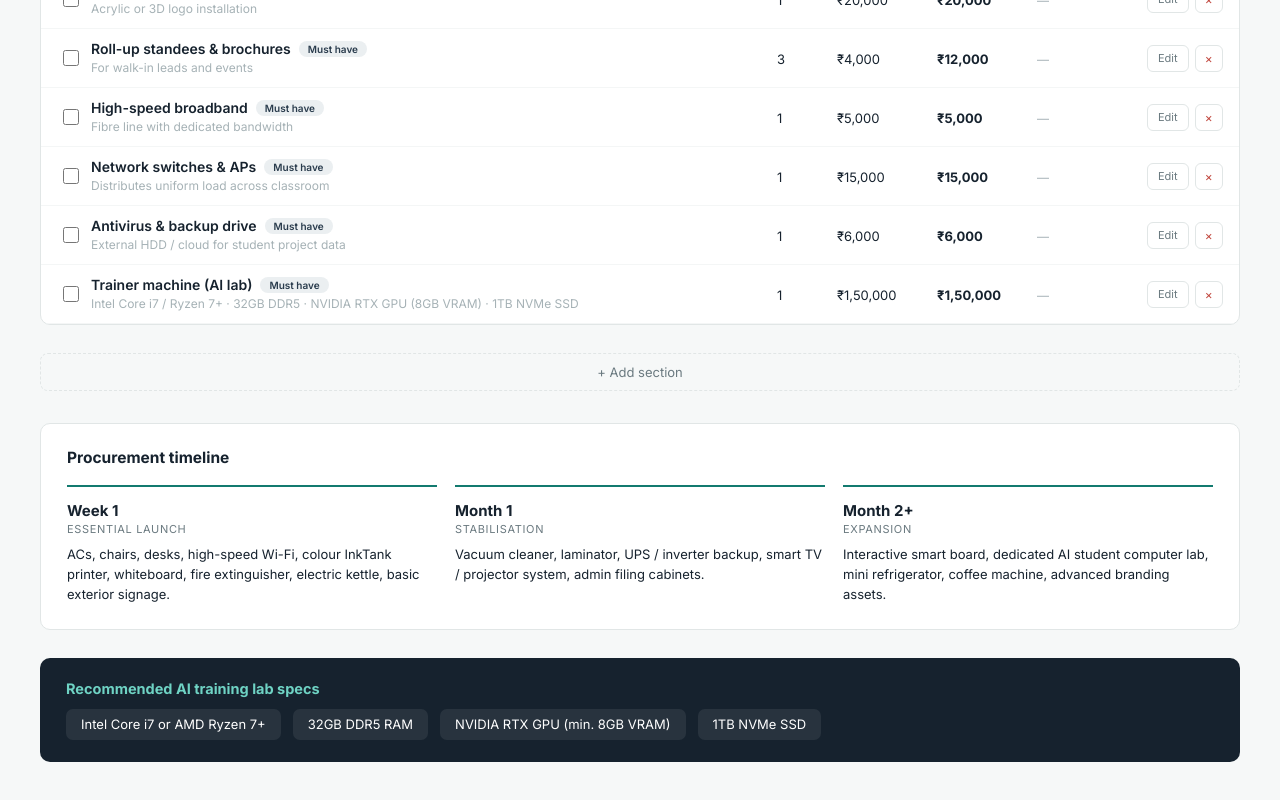
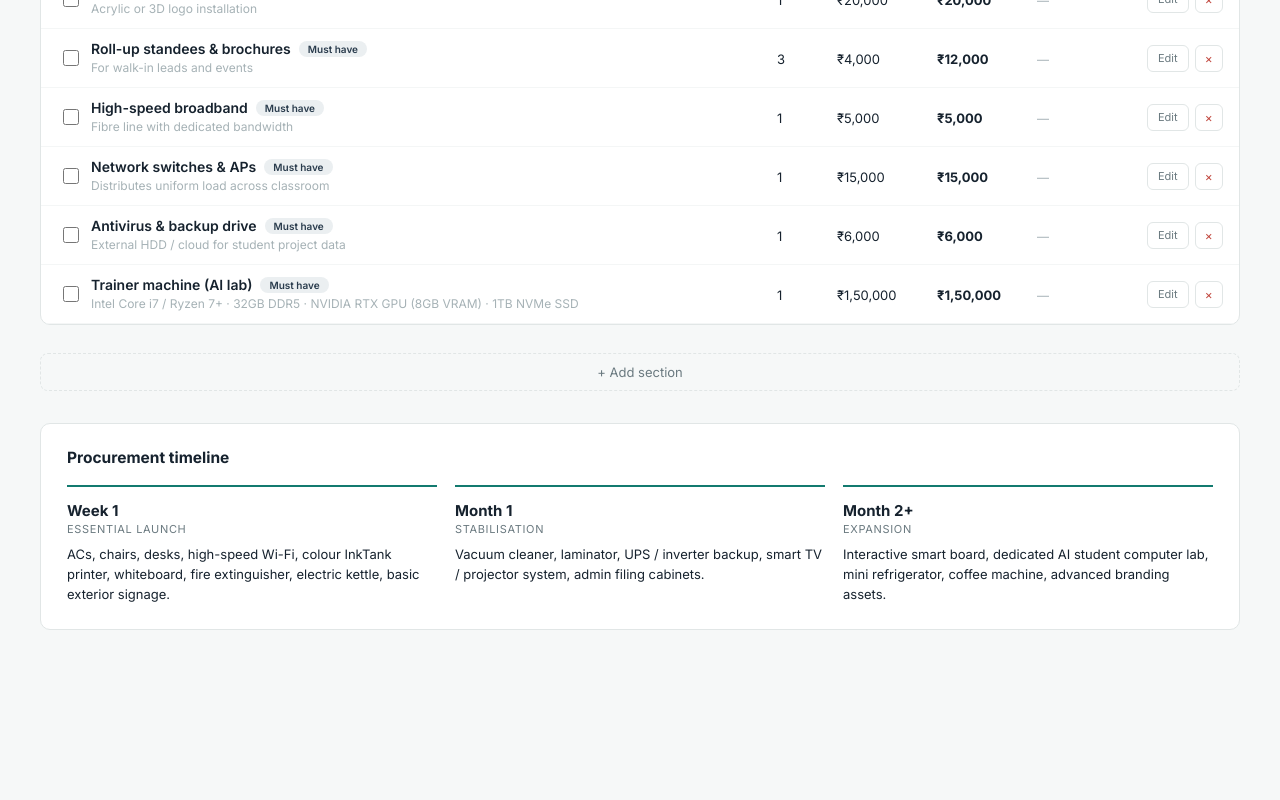
Before and after one commit to Sino24/sundesk-procurement, a React (Vite) app: page / in a window 1280 px wide. Shown: the part 3372-4172 px from the top of the page. After the commit the page ends 4058 px from the top, so only its background shows below. Built offline with nearby package versions, Linux system fonts and the light colour scheme.

Commit message:
Initial commit

```diff
--- a/src/App.tsx
+++ b/src/App.tsx
@@ -573,22 +573,7 @@ export default function App() {
           </div>
         </div>
 
-        {/* AI Lab Specs */}
-        <div className="ailab-card">
-          <div className="ailab-title">Recommended AI training lab specs</div>
-          <div className="ailab-specs">
-            {data.aiSpecs.map((spec, idx) => (
-              <Editable
-                key={idx}
-                value={spec}
-                onChange={(v) =>
-                  setData((d) => ({ ...d, aiSpecs: d.aiSpecs.map((s, i) => (i === idx ? v : s)) }))
-                }
-                className="ailab-spec-chip"
-              />
-            ))}
-          </div>
-        </div>
+
       </div>
     </div>
   );
```
